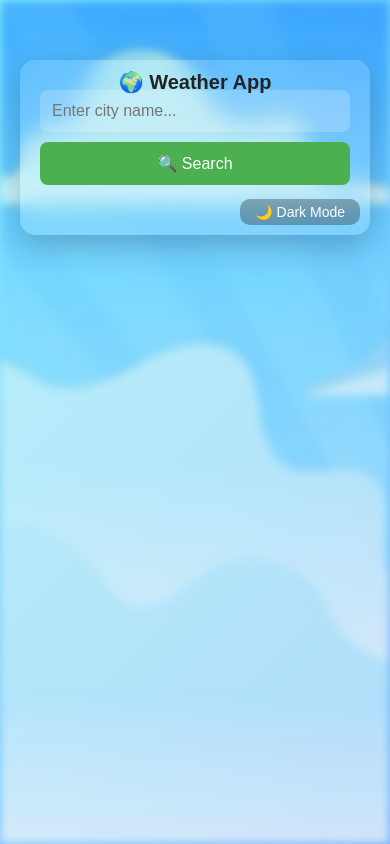
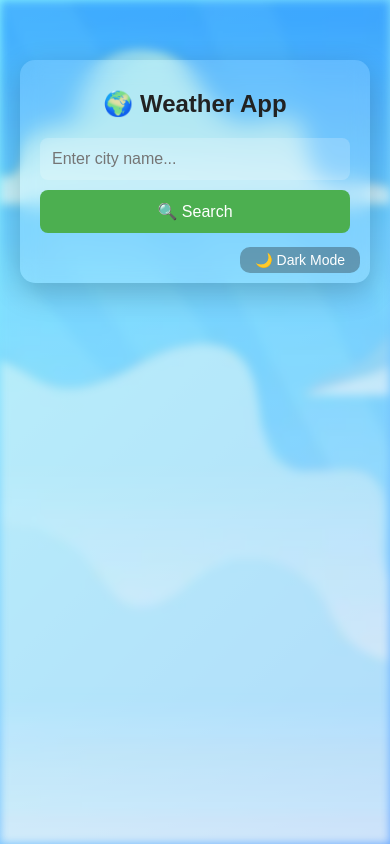
Before and after one commit to robinsaini777/weather-app, a React (Create React App) app: page / in a window 390 px wide. Built offline with nearby package versions, Linux system fonts and the light colour scheme.

Commit message:
🎯 Fixed Weather App title alignment on mobile

```diff
--- a/src/styles/App.css
+++ b/src/styles/App.css
@@ -88,15 +88,24 @@
 }
 
 /* ✅ Mobile Responsive Adjustments */
+
 @media (max-width: 480px) {
   .container {
     padding: 30px 20px;
   }
 
   .app-title {
-    font-size: 20px;
-    top: 10px;
+    font-size: 24px;
+    margin-bottom: 20px;
+    font-weight: 600;
+    display: flex;
+    align-items: center;
+    justify-content: center;
+    gap: 8px;
+    position: static;
+    transform: none;
   }
+
 
   .toggle-mode {
     font-size: 14px;
```
